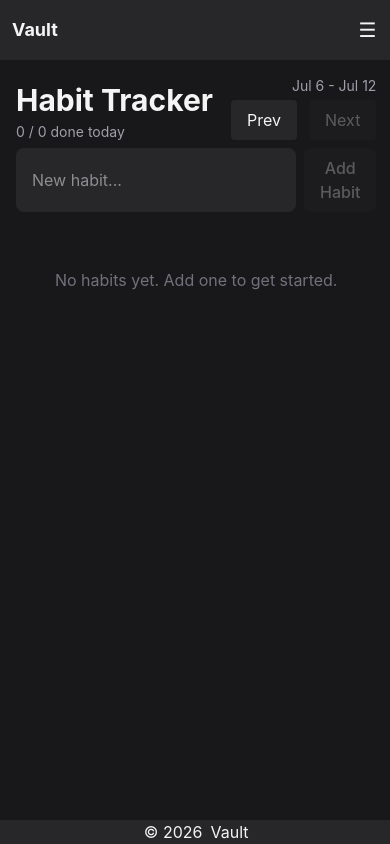
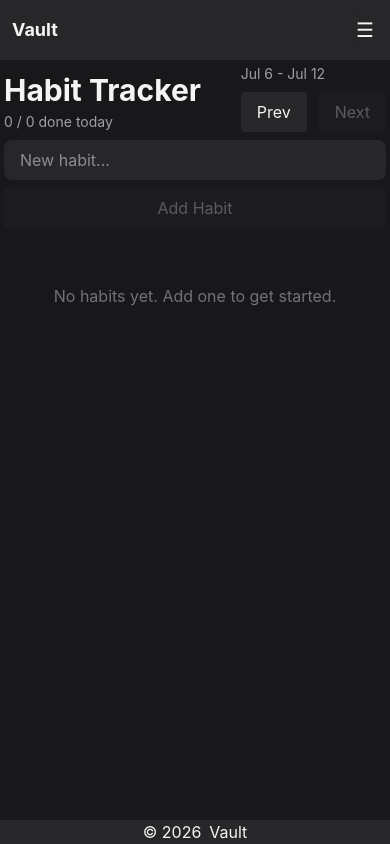
Before and after one commit to Dimterion/vault, a React (Vite) app: page /habit-tracker in a window 390 px wide. Built offline with nearby package versions, Linux system fonts and the light colour scheme.

Commit message:
adjust habit tracker elements

```diff
--- a/src/components/HabitTracker/HabitForm.tsx
+++ b/src/components/HabitTracker/HabitForm.tsx
@@ -15,16 +15,19 @@ export default function HabitForm() {
   }
 
   return (
-    <form className="flex gap-2 mb-2" onSubmit={handleSubmit}>
+    <form
+      className="mb-2 flex flex-col gap-2 sm:flex-row"
+      onSubmit={handleSubmit}
+    >
       <input
         value={name}
         onChange={(e) => setName(e.target.value)}
-        className="flex-1 rounded-lg bg-zinc-800 px-4 py-2 outline-none focus-visible:ring-2 focus-visible:ring-violet-500"
+        className="min-w-0 flex-1 rounded-lg bg-zinc-800 px-4 py-2 outline-none focus-visible:ring-2 focus-visible:ring-violet-500"
         placeholder="New habit..."
       />
       <Button
         disabled={name.trim() === ""}
-        className="rounded-lg px-4 py-2 font-medium"
+        className="w-full sm:w-auto sm:shrink-0"
       >
         Add Habit
       </Button>
--- a/src/components/HabitTracker/HabitTrackerHeader.tsx
+++ b/src/components/HabitTracker/HabitTrackerHeader.tsx
@@ -22,7 +22,7 @@ export default function HabitTrackerHeader({
   const dateRange = `${format(visibleDates[0], "MMM d")} - ${format(visibleDates.at(-1)!, "MMM d")}`;
 
   return (
-    <header className="flex items-center justify-between">
+    <header className="flex flex-wrap items-center justify-between">
       <div className="flex flex-col gap-1">
         <h1 className="text-3xl font-bold">Habit Tracker</h1>
         <span className="text-sm text-zinc-400">
@@ -30,7 +30,7 @@ export default function HabitTrackerHeader({
         </span>
       </div>
 
-      <div className="flex flex-col items-end gap-1">
+      <div className="flex flex-col gap-2 sm:items-end sm:gap-1">
         <span className="text-sm text-zinc-400">{dateRange}</span>
         <div className="mb-2 flex items-center gap-3">
           <Button onClick={onPrev}>Prev</Button>
--- a/src/pages/habitTracker.tsx
+++ b/src/pages/habitTracker.tsx
@@ -15,7 +15,7 @@ export default function HabitTrackerPage() {
   });
 
   return (
-    <main className="mx-auto flex w-full max-w-2xl flex-col p-4">
+    <main className="mx-auto flex w-full sm:max-w-2xl flex-col p-1 sm:p-4">
       <HabitProvider>
         <HabitTrackerHeader
           visibleDates={visibleDates}
```
